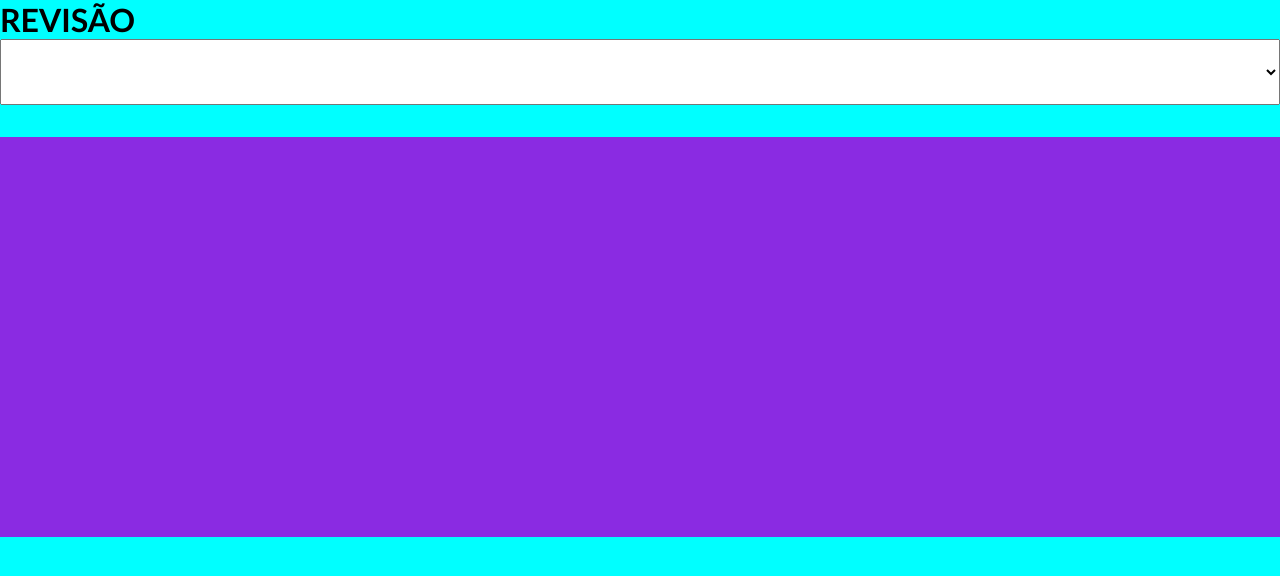
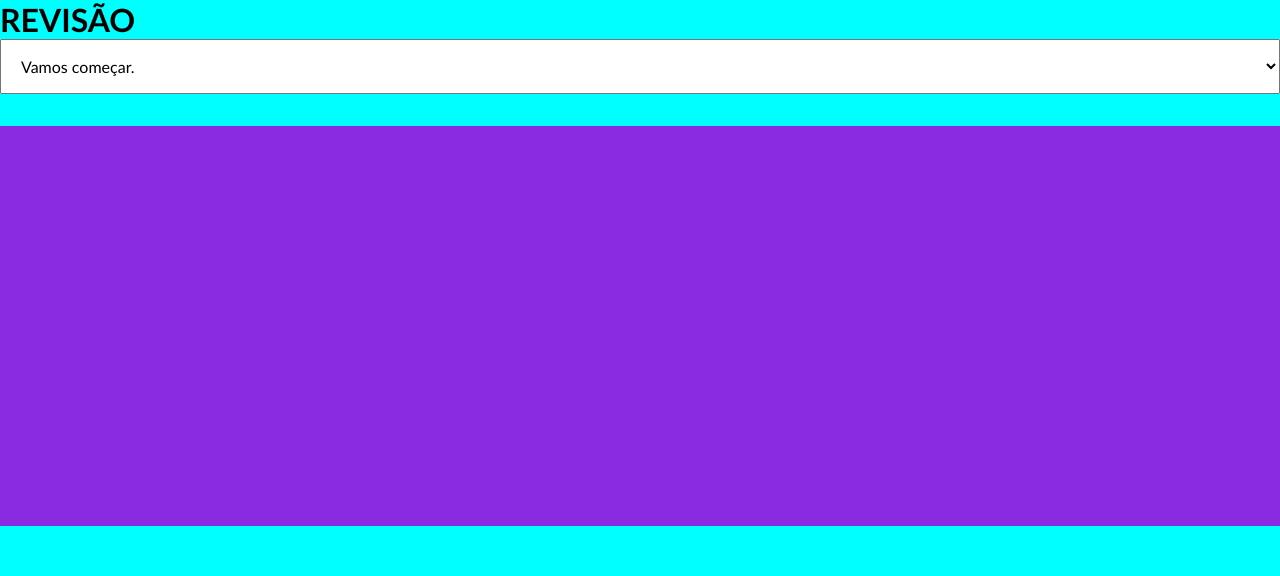
Before and after one commit to muriloapolo/revisao, a plain HTML site: page index.html in a window 1280 px wide. Drawn offline with Linux system fonts and the light colour scheme.

Commit message:
Just update

```diff
--- a/index.html
+++ b/index.html
@@ -13,7 +13,7 @@
         <select class="selectLearn">
           <!-- Grupo 1 -->
           <optgroup label="Semana 1-2: Fundamentos Básicos">
-            <option disabled selected>-------------------</option>
+            <option selected disabled>Vamos começar.</option>
             <option value="info">Informações Gerais</option>
             <option value="intro">Introdução ao JavaScript</option>
             <option value="varTipDado">Variáveis e Tipos de Dados</option>
--- a/style.css
+++ b/style.css
@@ -17,9 +17,8 @@ body {
 
 .selectLearn {
     width: 100%;
-    height: 2em;
     font-size: 1em;
-    padding: 2em;
+    padding: 1em;
 }
 
 .playerDrops {
```
